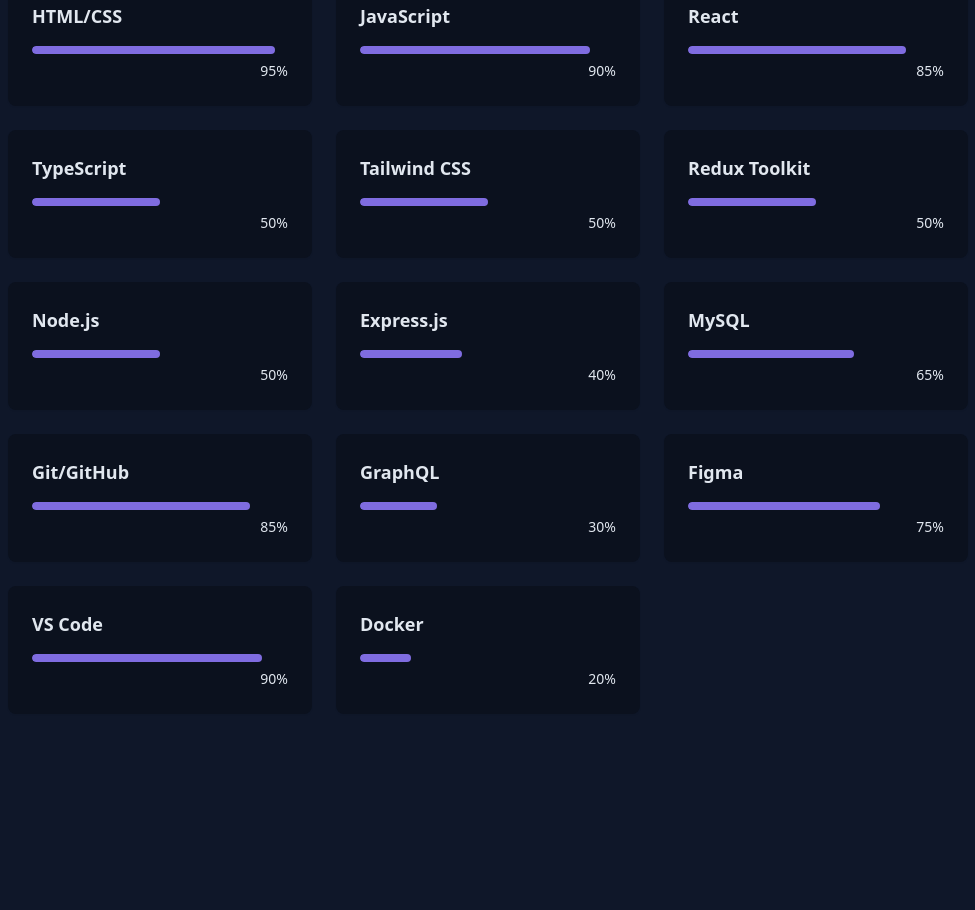
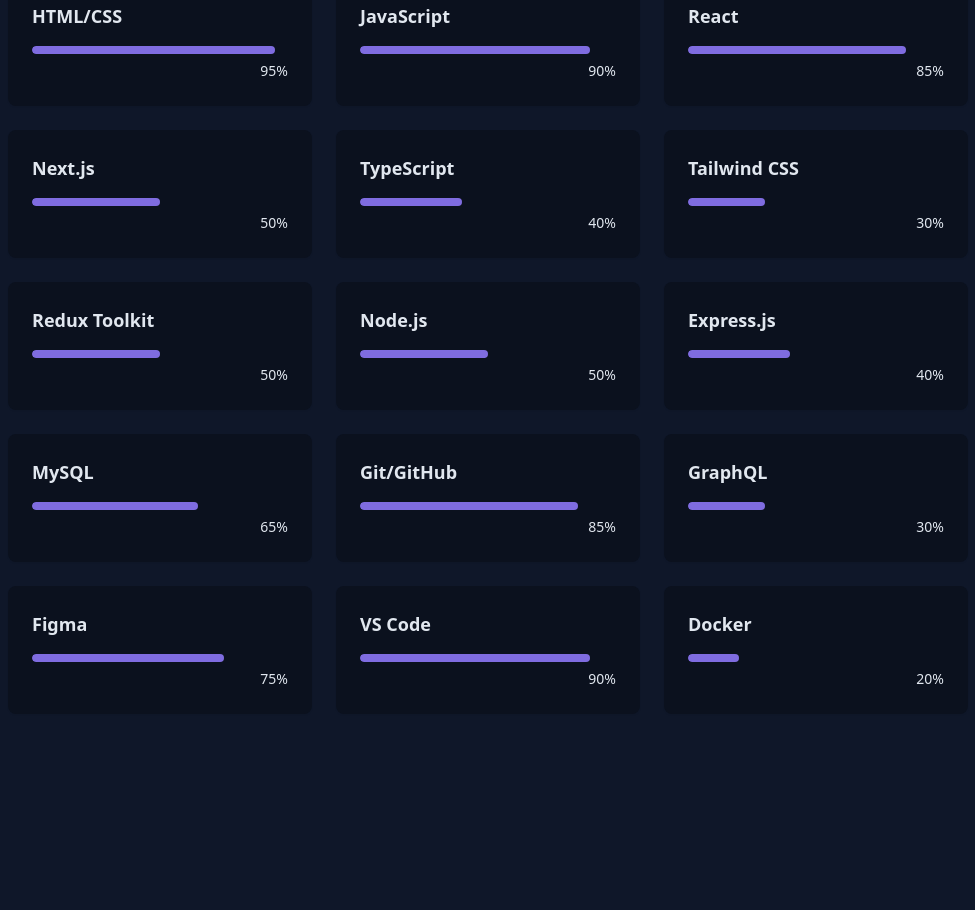
Before and after one commit to SaamipBaral07/samip_portfolio, a React (Vite) app: page / in a window 1280 px wide. Shown: the part 1800-2710 px from the top of the page, without its empty margins (152-1127 px from the left). Built offline with nearby package versions, Linux system fonts and the light colour scheme.

Commit message:
Update SkillsSection component

```diff
--- a/src/components/SkillsSection.jsx
+++ b/src/components/SkillsSection.jsx
@@ -6,8 +6,9 @@
     {name:"HTML/CSS",level:95,category:"frontend"},
     {name:"JavaScript",level:90,category:"frontend"},
     {name:"React",level:85,category:"frontend"},
-    {name:"TypeScript",level:50,category:"frontend"},
-    {name:"Tailwind CSS",level:50,category:"frontend"},
+    {name:"Next.js",level:50,category:"frontend"},
+    {name:"TypeScript",level:40,category:"frontend"},
+    {name:"Tailwind CSS",level:30,category:"frontend"},
     {name:"Redux Toolkit",level:50,category:"frontend"},
 
     // Backend Skills
```
